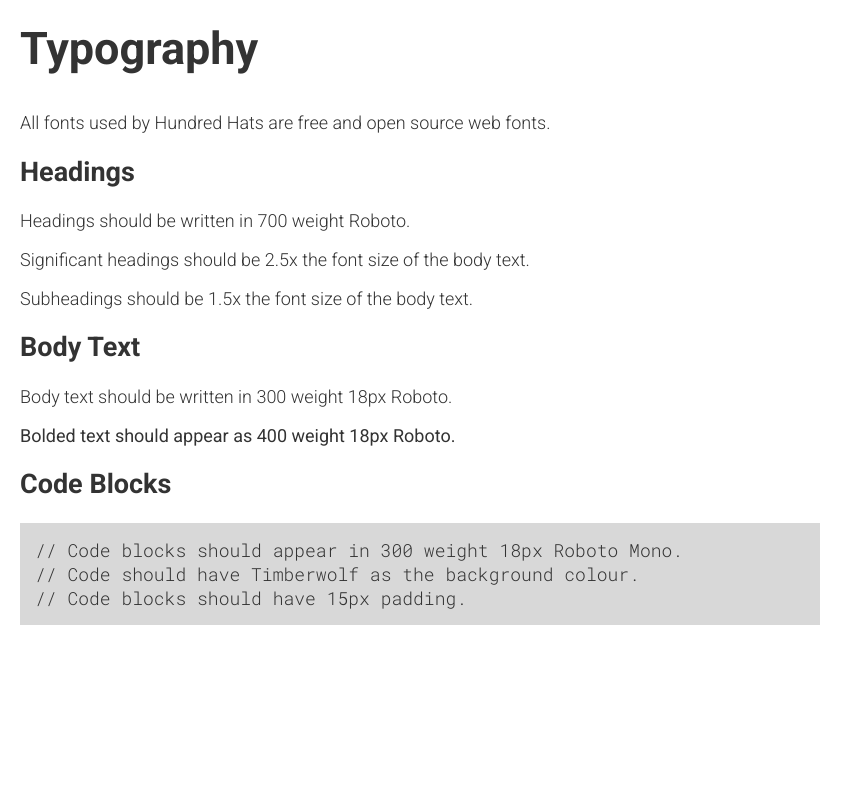
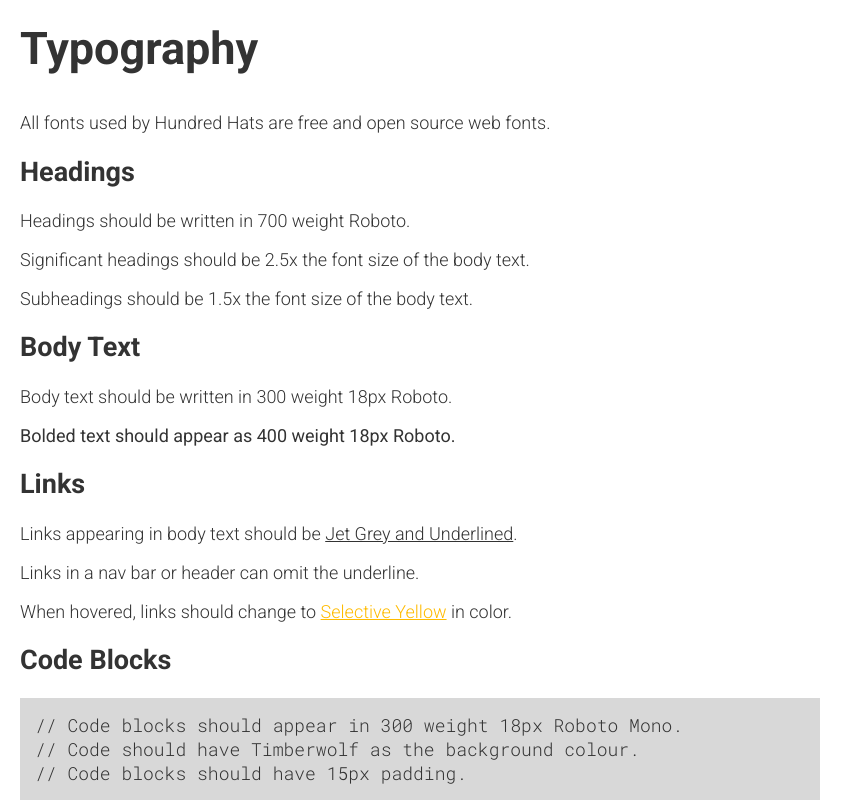
Before and after one commit to hundredhats/branding, a plain HTML site: page index.html in a window 1280 px wide. Shown: the part 1018-1818 px from the top of the page, without its empty margins (0-863 px from the left). Before the commit the page ends 1643 px from the top, so only its background shows below. Drawn offline with Linux system fonts and the light colour scheme.

Commit message:
Add link styling

```diff
--- a/css/main.css
+++ b/css/main.css
@@ -88,3 +88,11 @@ code {
 .paris {
   background-color: #55d67a;
 }
+
+.link {
+  text-decoration: underline;
+  cursor: pointer;
+}
+.hovered {
+  color: #ffbb00;
+}
--- a/index.html
+++ b/index.html
@@ -78,6 +78,11 @@
         <p>Body text should be written in 300 weight 18px Roboto.</p>
         <p class="bold">Bolded text should appear as 400 weight 18px Roboto.</p>
 
+        <h2>Links</h2>
+        <p>Links appearing in body text should be <span class="link">Jet Grey and Underlined</span>.</p>
+        <p>Links in a nav bar or header can omit the underline.</p>
+        <p>When hovered, links should change to <span class="link hovered">Selective Yellow</span> in color.</p>
+
         <h2>Code Blocks</h2>
         <code>
           // Code blocks should appear in 300 weight 18px Roboto Mono.<br/>
```
